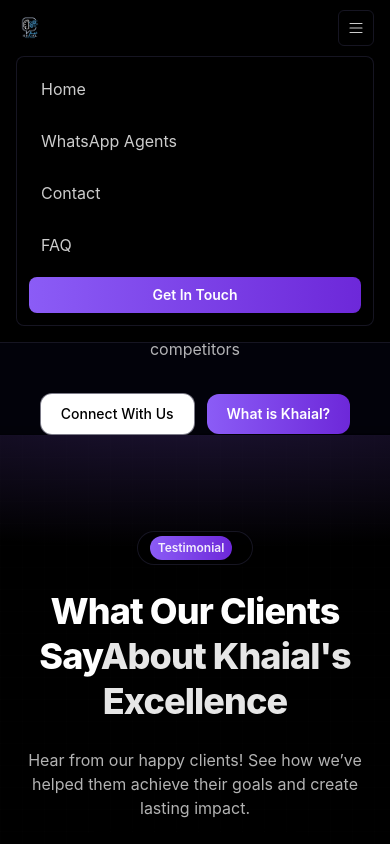
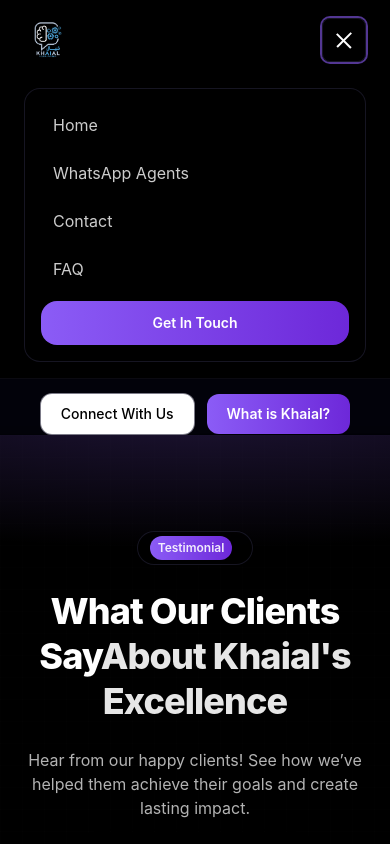
Before and after one commit to khaial-ai/company-website, a Next.js app in the folder khaial-website/: page /en in a window 390 px wide. Both pictures are taken after a click on the button "Menu". Shown: the top 844 px of the page. Built offline with nearby package versions, Linux system fonts and the light colour scheme.

Commit message:
Finalised navbar

```diff
--- a/khaial-website/src/components/organisms/Navbar.tsx
+++ b/khaial-website/src/components/organisms/Navbar.tsx
@@ -37,24 +37,43 @@
     setIsMenuOpen(false);
   }, [pathname]);
 
+  useEffect(() => {
+    // Prevent background scroll when mobile menu is open
+    if (isMenuOpen) {
+      const original = document.body.style.overflow;
+      document.body.style.overflow = "hidden";
+      return () => {
+        document.body.style.overflow = original;
+      };
+    }
+  }, [isMenuOpen]);
+
+  useEffect(() => {
+    const handleKey = (e: KeyboardEvent) => {
+      if (e.key === "Escape") setIsMenuOpen(false);
+    };
+    window.addEventListener("keydown", handleKey);
+    return () => window.removeEventListener("keydown", handleKey);
+  }, []);
+
   const linksToShow = NAV_LINKS;
 
   return (
     <header
       className={[
-        "fixed inset-x-0 top-0 z-50 border-b border-[var(--k-border)]/60 transition-all duration-300",
+        "fixed inset-x-0 top-0 z-50 border-b border-[var(--k-border)]/30 transition-all duration-300",
         isHidden ? "-translate-y-full" : "translate-y-0",
         isTransparent ? "bg-transparent" : "bg-black",
       ].join(" ")}
       aria-label="Main Navigation"
     >
-      <div className="mx-auto max-w-6xl px-4 md:px-6">
-        <div className="flex h-14 items-center justify-between gap-3 md:h-16">
+      <div className="mx-auto max-w-7xl px-6 md:px-8 lg:px-10">
+        <div className="flex items-center justify-between gap-5 py-4 md:py-5 lg:py-6">
           <Link href={localePrefix} className="inline-flex items-center gap-2" aria-label="Khaial AI Home">
-            <Image src="/assets/logos/logo.png" alt="Khaial AI" width={28} height={28} className="h-7 w-7 object-contain" />
+            <Image src="/assets/logos/logo.png" alt="Khaial AI" width={56} height={56} className="block shrink-0 h-12 w-12 md:h-14 md:w-14 object-contain" />
           </Link>
 
-          <nav className="hidden md:flex items-center gap-8 text-sm">
+          <nav className="hidden md:flex items-center gap-10 text-sm">
             {linksToShow.map((item) => (
               <Link
                 key={item.href}
@@ -69,7 +88,7 @@
           <div className="flex items-center gap-3">
             <Link
               href={`${localePrefix}/contact`}
-              className="hidden md:inline-flex btn-brand-gradient text-sm font-semibold text-white rounded-xl px-5 py-2 focus:outline-none focus:ring-2 ring-brand"
+              className="hidden md:inline-flex btn-brand-gradient text-sm font-semibold text-white rounded-2xl px-6 py-2.5 focus:outline-none focus:ring-2 ring-brand"
             >
               {locale === "ar" ? "تواصل معنا" : "Get In Touch"}
             </Link>
@@ -78,38 +97,77 @@
               type="button"
               aria-label="Toggle Navigation"
               aria-expanded={isMenuOpen}
+              aria-controls="mobile-menu"
               onClick={() => setIsMenuOpen((v) => !v)}
-              className="md:hidden inline-flex h-9 w-9 items-center justify-center rounded-md border border-[var(--k-border)]/60 text-white/80"
+              className="md:hidden inline-flex h-11 w-11 items-center justify-center rounded-lg border border-[var(--k-border)]/60 text-white/80 transition-colors focus:outline-none focus:ring-2 ring-brand"
             >
               <span className="sr-only">Menu</span>
-              <svg width="18" height="18" viewBox="0 0 24 24" fill="none" xmlns="http://www.w3.org/2000/svg">
-                <path d="M4 6h16M4 12h16M4 18h16" stroke="currentColor" strokeWidth="1.5" strokeLinecap="round" />
-              </svg>
+              <span
+                className={[
+                  "relative block h-3 w-5",
+                ].join(" ")}
+              >
+                <span
+                  className={[
+                    "absolute left-0 top-0 h-[1.5px] w-5 bg-white transition-transform duration-300 ease-in-out",
+                    isMenuOpen ? "translate-y-[6px] rotate-45" : "translate-y-0 rotate-0",
+                  ].join(" ")}
+                />
+                <span
+                  className={[
+                    "absolute left-0 top-1/2 h-[1.5px] w-5 -translate-y-1/2 bg-white transition-opacity duration-200 ease-in-out",
+                    isMenuOpen ? "opacity-0" : "opacity-100",
+                  ].join(" ")}
+                />
+                <span
+                  className={[
+                    "absolute left-0 bottom-0 h-[1.5px] w-5 bg-white transition-transform duration-300 ease-in-out",
+                    isMenuOpen ? "-translate-y-[6px] -rotate-45" : "translate-y-0 rotate-0",
+                  ].join(" ")}
+                />
+              </span>
             </button>
           </div>
         </div>
 
-        {isMenuOpen && (
-          <div className="md:hidden pb-4">
-            <nav className="flex flex-col gap-3 rounded-lg border border-[var(--k-border)]/60 bg-black/80 p-3">
-              {linksToShow.map((item) => (
+        {/* Animated mobile dropdown using CSS grid to smoothly expand/collapse */}
+        <div
+          id="mobile-menu"
+          className={[
+            "md:hidden overflow-hidden transition-all duration-300 ease-out grid mt-2",
+            isMenuOpen ? "opacity-100" : "opacity-0",
+          ].join(" ")}
+          style={{ gridTemplateRows: isMenuOpen ? "1fr" : "0fr" }}
+          aria-hidden={!isMenuOpen}
+        >
+          <div className="min-h-0 pb-4">
+            <nav className="flex flex-col gap-2 rounded-2xl border border-[var(--k-border)]/60 bg-black/80 p-4 backdrop-blur-sm shadow-lg shadow-black/20">
+              {linksToShow.map((item, idx) => (
                 <Link
                   key={item.href}
                   href={`${localePrefix}${item.href}`}
-                  className="rounded-md px-3 py-2 text-white/80 hover:text-white hover:bg-white/5"
+                  className={[
+                    "rounded-md px-3 py-2 text-white/80 hover:text-white hover:bg-white/5 transform transition-all duration-300",
+                    isMenuOpen ? "translate-y-0 opacity-100" : "translate-y-2 opacity-0",
+                  ].join(" ")}
+                  style={{ transitionDelay: `${(idx + 1) * 40}ms` }}
                 >
                   {t(item.labelKey)}
                 </Link>
               ))}
               <Link
                 href={`${localePrefix}/contact`}
-                className="btn-brand-gradient text-sm font-semibold text-white rounded-lg px-4 py-2 text-center"
+                className={[
+                  "mt-1 btn-brand-gradient text-sm font-semibold text-white rounded-2xl px-5 py-3 text-center w-full transition-transform duration-300",
+                  isMenuOpen ? "translate-y-0 opacity-100" : "translate-y-2 opacity-0",
+                ].join(" ")}
+                style={{ transitionDelay: `${(linksToShow.length + 1) * 40}ms` }}
               >
                 {locale === "ar" ? "تواصل معنا" : "Get In Touch"}
               </Link>
             </nav>
           </div>
-        )}
+        </div>
       </div>
     </header>
   );
```
